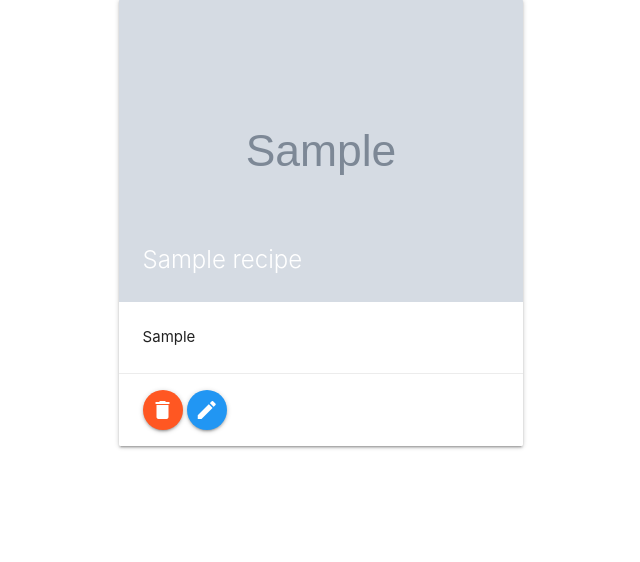
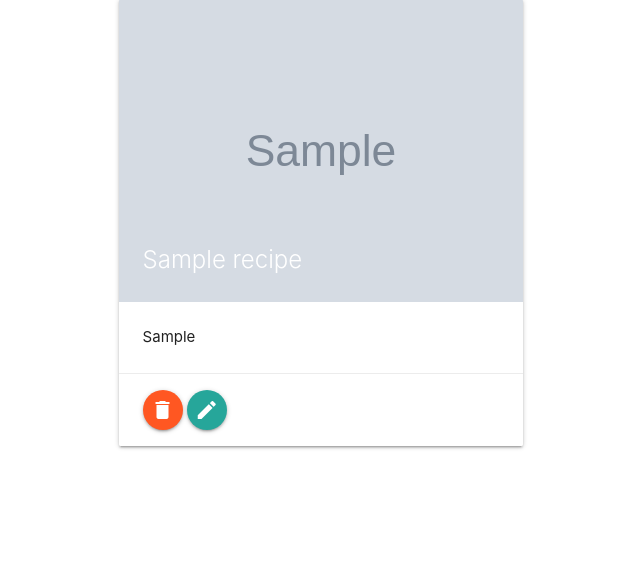
Before and after one commit to lisa1Q84/somelikeithot-recipes, a Flask app: template templates/profile.html in a window 1280 px wide. Shown: the part 238-800 px from the top of the page, without its empty margins (106-746 px from the left). Run offline with Flask 2, Linux system fonts and the light colour scheme; the template is opened without the code that fills it: most values are stand-ins (such as "Sample title", 1, 10 or a date in 2020); grey boxes marked "Sample" are stand-in pictures; some libraries are stand-ins or nearby versions.

Commit message:
repair edit and delete button by changing the form to a link and wiring them to their functionalities

```diff
--- a/templates/profile.html
+++ b/templates/profile.html
@@ -21,17 +21,10 @@
                         <p>{{ recipe.recipe_method }}</p>
                     </div>
                     <div class="card-action">
-                        <form style="display:inline;" action="" method="POST">
-                            <button type="submit" class="btn-floating btn waves-effect deep-orange">
-                                <i class="material-icons">delete</i>
-                            </button>
-                        </form>
-                        <form style="display: inline;" action="{{ url_for('edit_recipe', recipe_id=recipe._id) }}"
-                            method="POST">
-                            <button type="submit" class="btn-floating btn waves-effect waves-light blue">
-                                <i class="material-icons">edit</i>
-                            </button>
-                        </form>
+                        <a href="{{ url_for('delete_recipe', recipe_id=recipe._id) }}"
+                            class="btn-floating btn waves-effect deep-orange"><i class="material-icons">delete</i></a>
+                        <a href="{{ url_for('edit_recipe', recipe_id=recipe._id) }}"
+                            class="btn-floating btn waves-effect teal lighten-1"><i class="material-icons">edit</i></a>
                     </div>
                 </div>
             </div>
```
